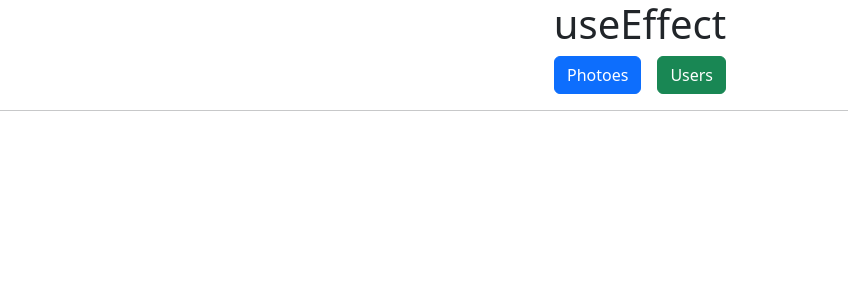
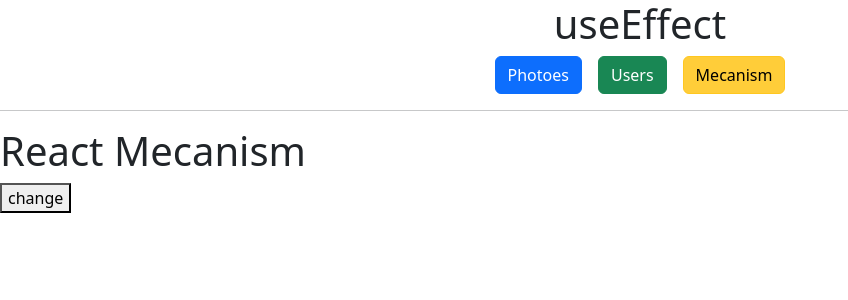
Before and after one commit to marziyenajafzade/React-Learning-useEffect, a React (Vite) app: page /Mecanism in a window 1280 px wide. Shown: the top 300 px of the page, without its empty margins (0-848 px from the left). Built offline with nearby package versions, Linux system fonts and the light colour scheme.

Commit message:
add react mecanism component

```diff
--- a/src/App.jsx
+++ b/src/App.jsx
@@ -1,6 +1,7 @@
 import { NavLink, Route, Routes } from "react-router-dom"
 import Users from "./Components/Users"
 import Photoes from "./Components/Photoes"
+import ReactMecanism from "./Components/ReactMecanism"
 
 function App() {
   return (
@@ -9,11 +10,13 @@ function App() {
       <div className="text-center">
         <NavLink to="Photoes" className='btn btn-primary mx-2' >Photoes</NavLink>
         <NavLink to="/" className='btn btn-success mx-2'>Users</NavLink>
+        <NavLink to="Mecanism" className='btn btn-warning mx-2'>Mecanism</NavLink>
       </div>
       <hr />
       <Routes>
         <Route path="/" element={<Users />} />
         <Route path="Photoes" element={<Photoes />} />
+        <Route path="Mecanism" element={<ReactMecanism/>} />
       </Routes>
     </>
   )
--- /dev/null
+++ b/src/Components/ReactMecanism.jsx
@@ -0,0 +1,15 @@
+import { useState } from "react"
+
+function ReactMecanism() {
+    const [isShow, setIsShow] = useState(false);
+  return (
+    <div>
+        <h1>React Mecanism</h1>
+        {isShow && <h3>session-118 </h3>}
+
+        <button onClick={()=>setIsShow((isShow)=>!isShow)}>change</button>
+        </div>
+  )
+}
+
+export default ReactMecanism
```
